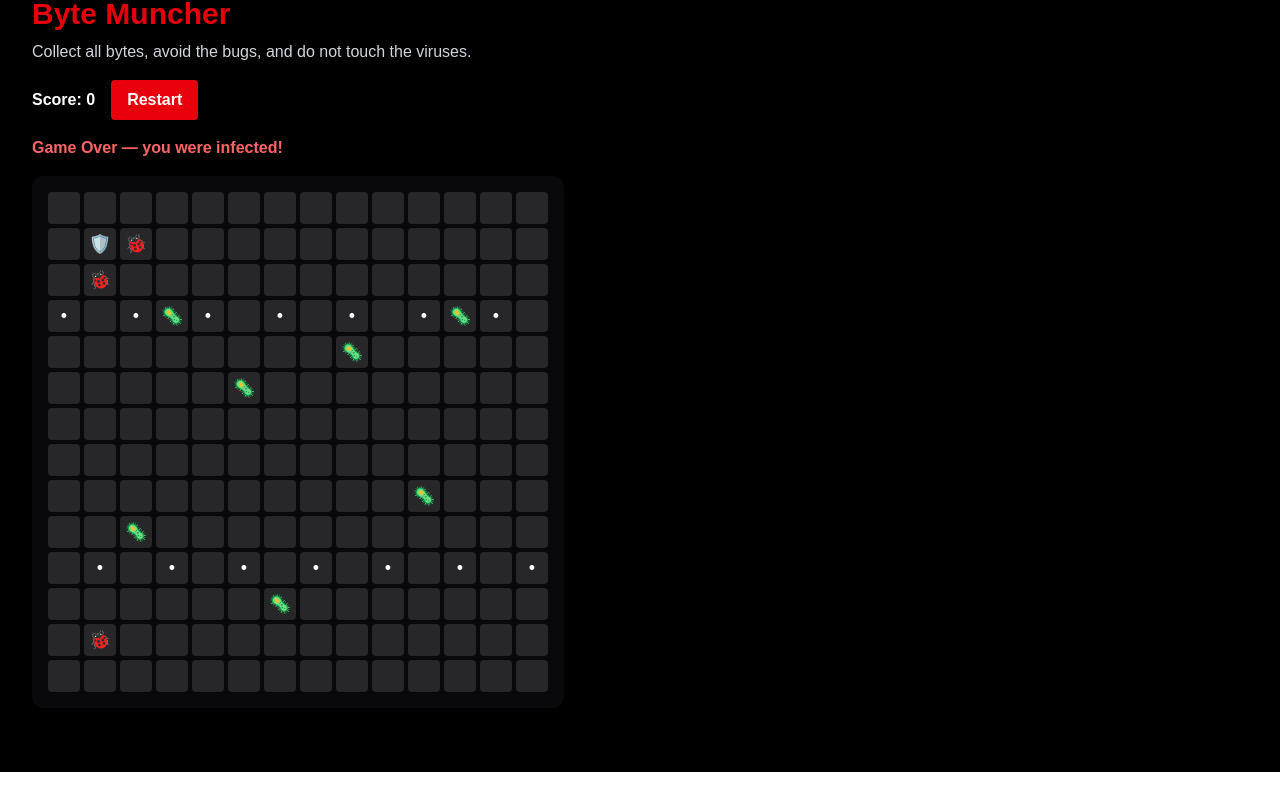
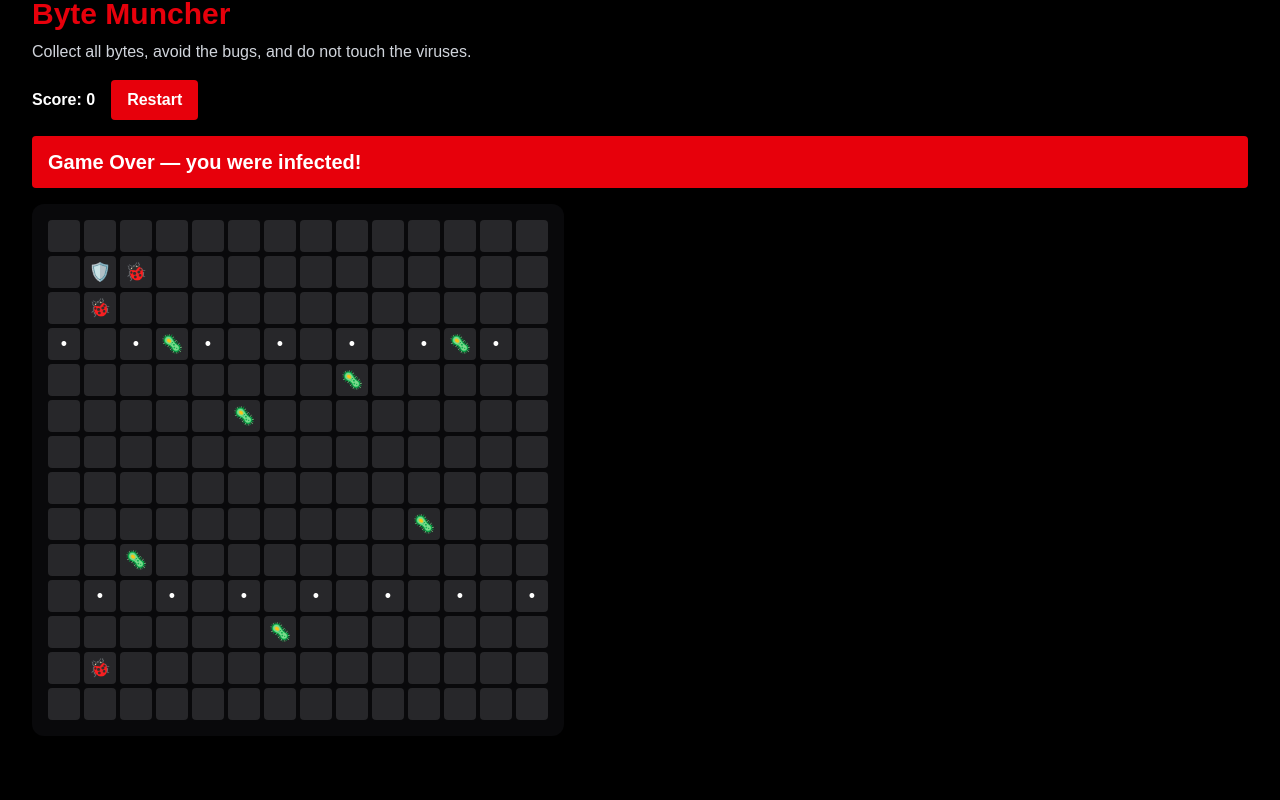
Before and after one commit to Mariannkmb/avabyteguard-videos, a Next.js app: page / in a window 1280 px wide. Shown: the part 2196-2996 px from the top of the page. Before the commit the page ends 2968 px from the top, so only its background shows below. Built offline with nearby package versions, Linux system fonts and the light colour scheme.

Commit message:
winner message

```diff
--- a/app/components/ByteMuncher.tsx
+++ b/app/components/ByteMuncher.tsx
@@ -151,17 +151,17 @@ export default function ByteMuncher() {
         </button>
       </div>
 
-      {gameOver && (
-        <p className="mb-4 font-bold text-red-400">
-          Game Over — you were infected!
-        </p>
-      )}
-
-      {winner && (
-        <p className="mb-4 rounded bg-green-600 px-4 py-3 text-xl font-black">
-          Winner!!
-        </p>
-      )}
+      {(gameOver || winner) && (
+            <p
+                className={`mb-4 rounded px-4 py-3 text-xl font-black ${
+                gameOver ? "bg-red-600 text-white" : "bg-green-600 text-white"
+                }`}
+            >
+                {gameOver
+                ? "Game Over — you were infected!"
+                : "Winner!! — system secured"}
+            </p>
+        )}
 
       <div
         className="grid w-fit gap-1 rounded-xl bg-zinc-950 p-4"
```
